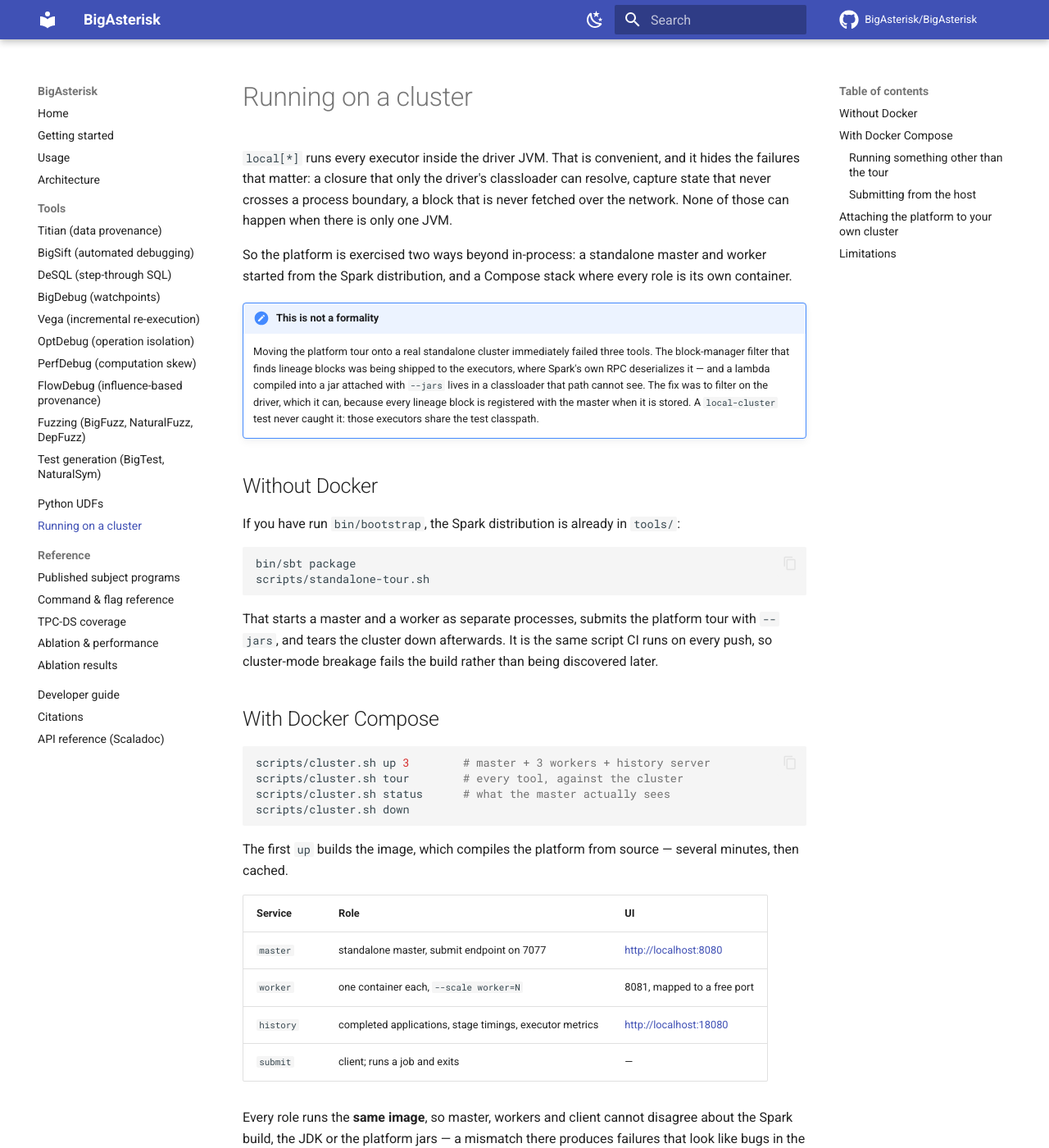
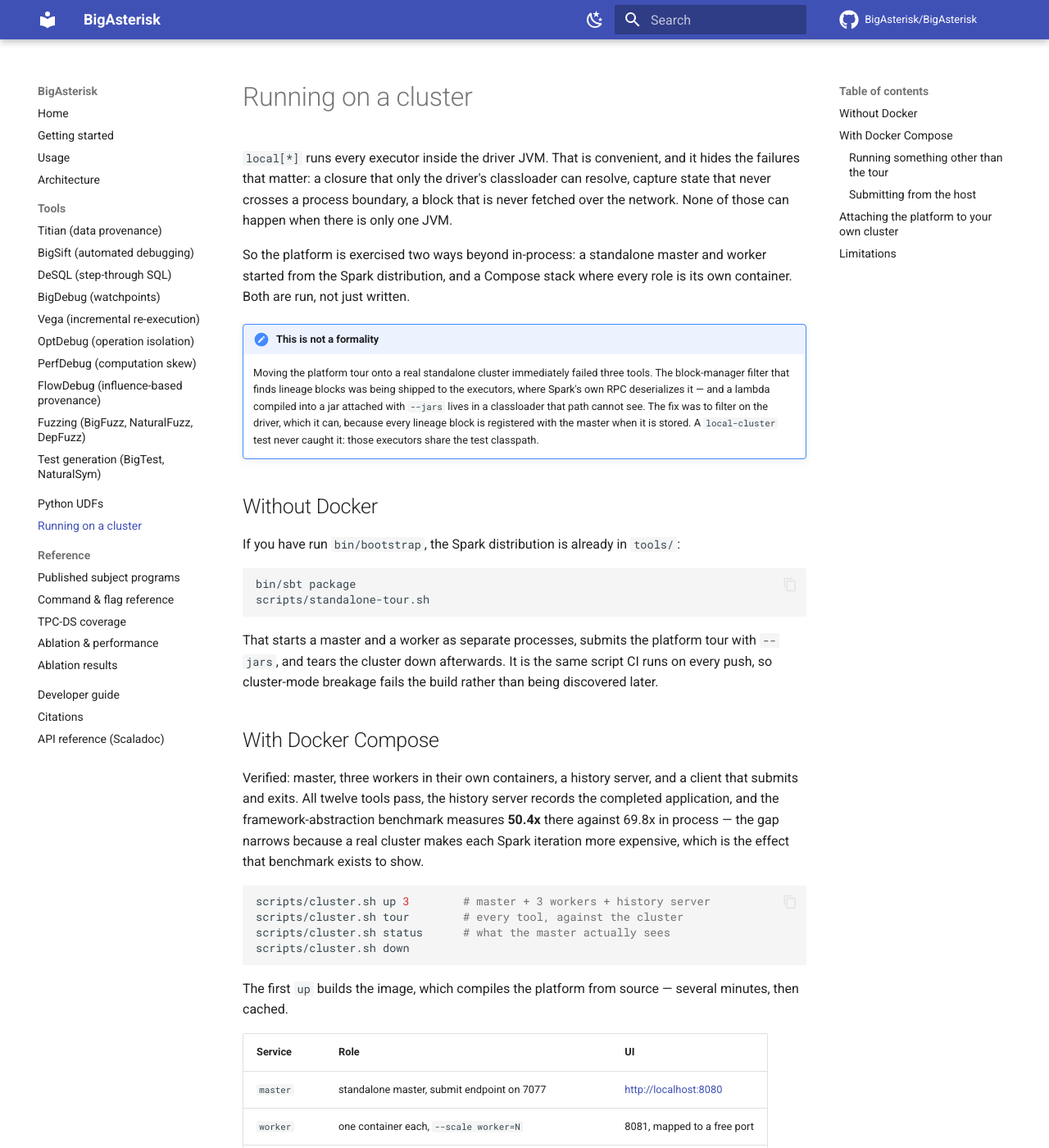
Before and after one commit to BigAsterisk/BigAsterisk, an MkDocs documentation site: the page built from docs/cluster.md, in a window 1280 px wide and 1400 px high. Shown: the whole window at 82% size. Built offline with MkDocs 1.6.1 and Material for MkDocs 9.7.7, drawn with Linux system fonts in a browser that asks for light colours; comment, search, counter and statistics services are not loaded; some of the changed text lies outside the part shown.

Commit message:
Verify the Compose cluster, and add Kubernetes manifests
The Compose stack was written but never run; it now is. Master, three workers in their
own containers, a history server, and a client that submits and exits: all twelve tools
pass, the history server records the completed application, and the client commands work.

The framework-abstraction benchmark measures 50.4x on the cluster against 69.8x in
process. The gap narrows because a real cluster makes each Spark iteration more expensive
relative to the interpreted one — which is the effect that benchmark exists to show.

The image build was taking twenty minutes on the Spark tarball alone: archive.apache.org
serves every release but throttles hard. It now tries dlcdn first and falls back to the
archive, so a first build is quick without giving up on versions the CDN has retired.

k8s/ carries the RBAC a Spark driver needs to manage its own executors, and a submit
script that points at an image with the jars baked in — `local://` paths, so nothing is
uploaded and every executor already has them. These are NOT verified: there was no
reachable cluster on this machine, and k8s/README.md says so plainly rather than leaving
someone to find out. What they share with everything else — attaching through `--jars`
and spark.sql.extensions — is exercised on a real standalone cluster every CI run.

````diff
--- a/docs/cluster.md
+++ b/docs/cluster.md
@@ -7,7 +7,7 @@ the network. None of those can happen when there is only one JVM.
 
 So the platform is exercised two ways beyond in-process: a standalone master and worker
 started from the Spark distribution, and a Compose stack where every role is its own
-container.
+container. Both are run, not just written.
 
 !!! note "This is not a formality"
 
@@ -33,6 +33,12 @@ That starts a master and a worker as separate processes, submits the platform to
 push, so cluster-mode breakage fails the build rather than being discovered later.
 
 ## With Docker Compose
+
+Verified: master, three workers in their own containers, a history server, and a client
+that submits and exits. All twelve tools pass, the history server records the completed
+application, and the framework-abstraction benchmark measures **50.4x** there against
+69.8x in process — the gap narrows because a real cluster makes each Spark iteration
+more expensive, which is the effect that benchmark exists to show.
 
 ```bash
 scripts/cluster.sh up 3        # master + 3 workers + history server
@@ -107,10 +113,12 @@ you already run.
 ## Limitations
 
 - **The Compose stack is not built in CI.** An image that compiles the platform from
-  source is too slow for every push, so CI validates the Compose definition and runs the
-  process-level standalone cluster instead. The image itself is verified by running it.
-- **Standalone only.** No YARN or Kubernetes manifests yet. The `--jars` attachment above
-  is scheduler-agnostic, but nothing here proves that on those schedulers.
+  source and downloads Spark is too slow for every push, so CI validates the Compose
+  definition and runs the process-level standalone cluster instead. The image itself is
+  verified by running it.
+- **Kubernetes manifests exist but are unverified.** `k8s/` carries the RBAC a Spark
+  driver needs and a submit script; there was no reachable cluster to run them against,
+  and `k8s/README.md` says so rather than leaving you to find out. No YARN.
 - **One machine.** Compose puts every container on one host, so it exercises process and
   classloader boundaries and real network fetches between JVMs — not multi-host latency,
   data locality or straggler behaviour.
````
Also changed, not shown: k8s/README.md (added, +64 -0 lines), 3 other files.
